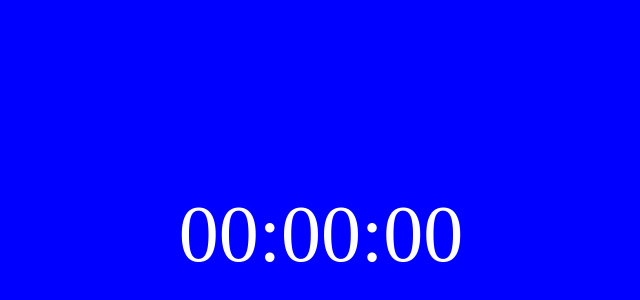
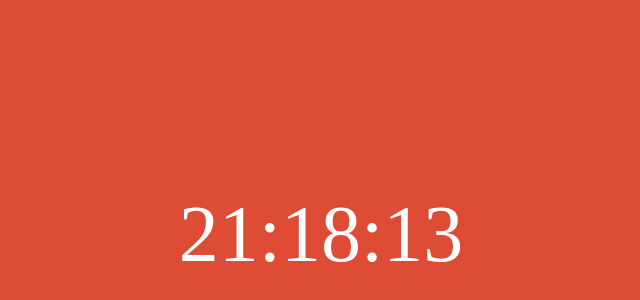
Before and after one commit to tawfiqmp/ColorClock, a plain HTML site: page index.html in a window 1280 px wide. Shown: the part 166-466 px from the top of the page, without its empty margins (319-959 px from the left). Drawn offline with Linux system fonts and the light colour scheme.

Commit message:
made changes to js to fix background-color

```diff
--- a/dist/style.css
+++ b/dist/style.css
@@ -12,9 +12,7 @@ body {
 	background-color: blue;
 	/*-webkit-animation: colorchange 50s;
     animation: colorchange 50s;*/
-    -webkit-transition: all .25s ease
-    -webkit-transition: all .25s ease;
-            transition: all .25s ease
+    transition: all .25s ease;
     -webkit-transition: all .25s ease;
 }
 
@@ -32,22 +30,6 @@ body {
   	background: radial-gradient(gray);*/
 }
 
-/*@keyframes colorchange {
-	0%   {background: red;}
-	25%  {background: yellow;}
-	50%  {background: blue;}
-	75%  {background: green;}
-	100% {background: red;}
-}
-
-@-webkit-keyframes colorchange {
-	0%   {background: red;}
-	25%  {background: yellow;}
-	50%  {background: blue;}
-	75%  {background: green;}
-	100% {background: red;}
-}*/
-
 
 span {
 	color: white;
--- a/js/app.js
+++ b/js/app.js
@@ -19,7 +19,7 @@ function app() {
 
 
         // changing background color with converting time to RGB
-        body.style['background-color']
+        body.style['background-color'] =
             "rgb(" +
             convertRGB(newTime).join(',') +
             ")";
@@ -30,7 +30,7 @@ function app() {
     function convertRGB(name) {
 
         var convert = [24, 60, 60],
-            result = [];
+            answer = [];
 
         name.forEach(function(code, index) {
             answer[index] = ~~ (code / convert[index] * 255);
@@ -45,5 +45,5 @@ function app() {
     var span = document.querySelector('span');
 
     // to run the code, setting interval to 1000ms
-    setInterval(app, 1000);
+    setInterval(refreshClock, 1000);
 }
```
Also changed, not shown: css/style.css (+1 -17 lines).
